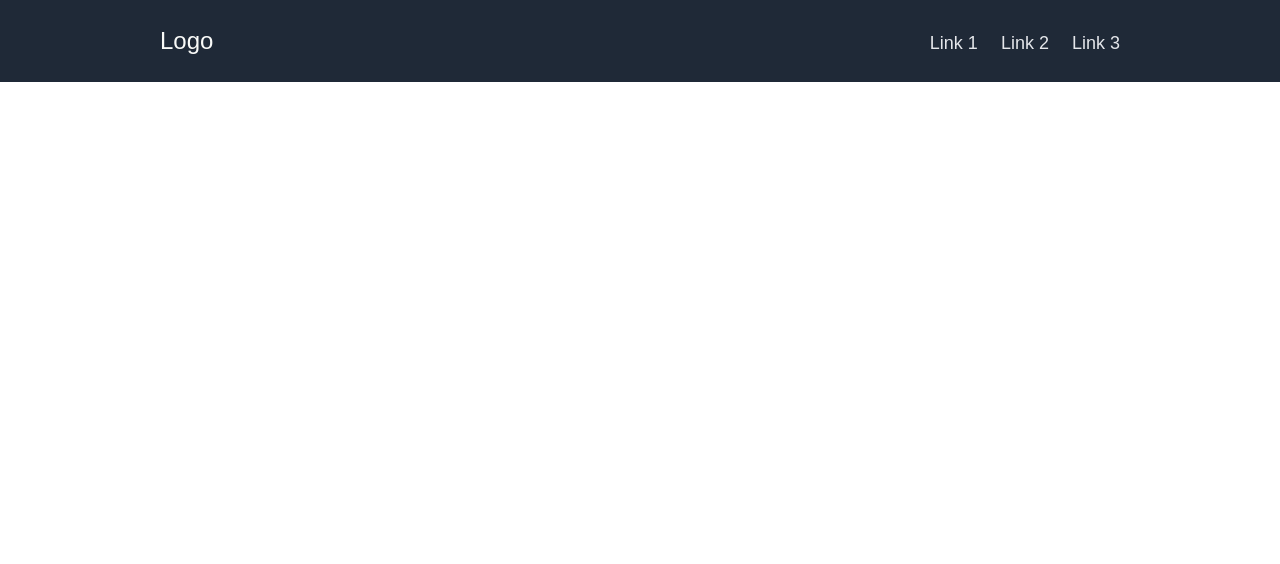
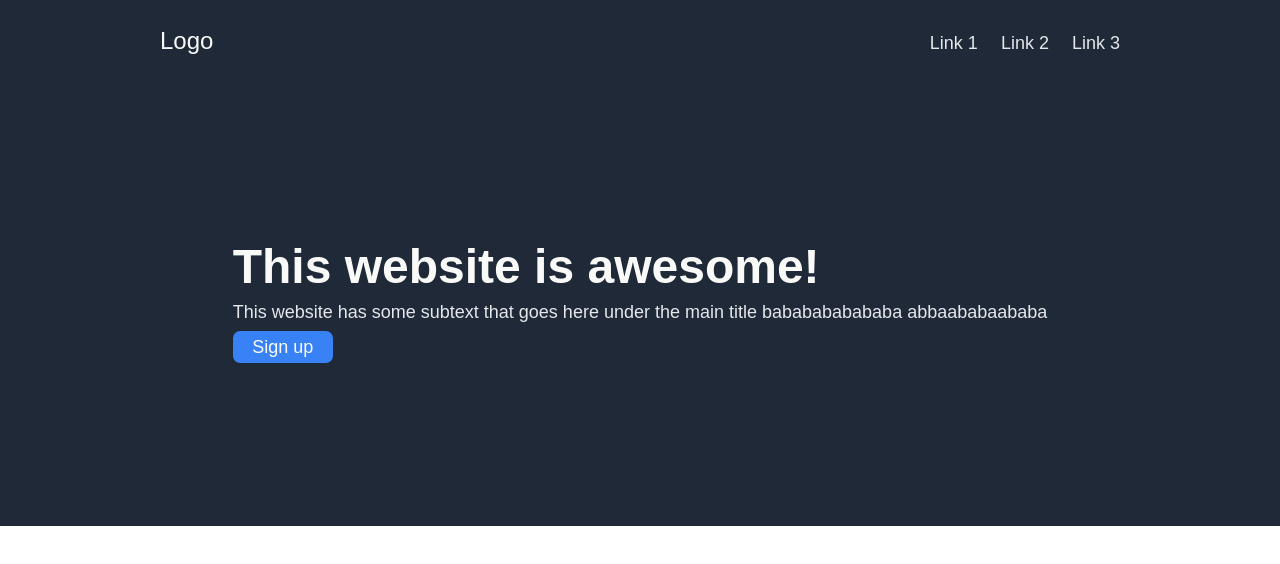
Before and after one commit to ar4wnnn/landing-page, a plain HTML site: page index.html in a window 1280 px wide. Drawn offline with Linux system fonts and the light colour scheme; a web font is replaced by a local one.

Commit message:
Added left side of main

```diff
--- a/index.html
+++ b/index.html
@@ -15,6 +15,13 @@
                     <span><a href="#">Link 3</a></span>
                 </div>
             </div>
+            <div class="main">
+                <div class="mleft">
+                    <h1 class="hero">This website is awesome!</h1>
+                    <p class="heros">This website has some subtext that goes here under the main title bababababababa abbaababaababa</p>
+                    <button class="herob">Sign up</button>
+                </div>
+            </div>
         </div>
     </body>
 </html>
--- a/styles.css
+++ b/styles.css
@@ -24,6 +24,7 @@
 .links{
     margin-top:25px;
     font-size: 18px;
+
 }
 a:link{
     text-decoration: none;
@@ -42,3 +43,34 @@ span:first-of-type{
 span:last-of-type{
     margin: 0;
 }
+.main{
+    display:flex;
+    padding: 10em 0;
+    justify-content: center;
+    align-items:center;
+    gap:3em;
+}
+.mleft{
+    display:flex;
+    flex-direction:column;
+    gap: 0.5em;
+}
+button{
+    padding: 0.3em 1em;
+    width: 100px;
+    background-color: #3882F6;
+    border:none;
+    border-radius:0.4em;
+}
+.hero{
+    font-size:48px;
+    font-weight:800;
+}
+.heros{
+    color:#E5E7EB;
+    font-size: 18px;
+}
+.herob{
+    color: #F9FAF8;
+    font-size: 18px;
+}
```
